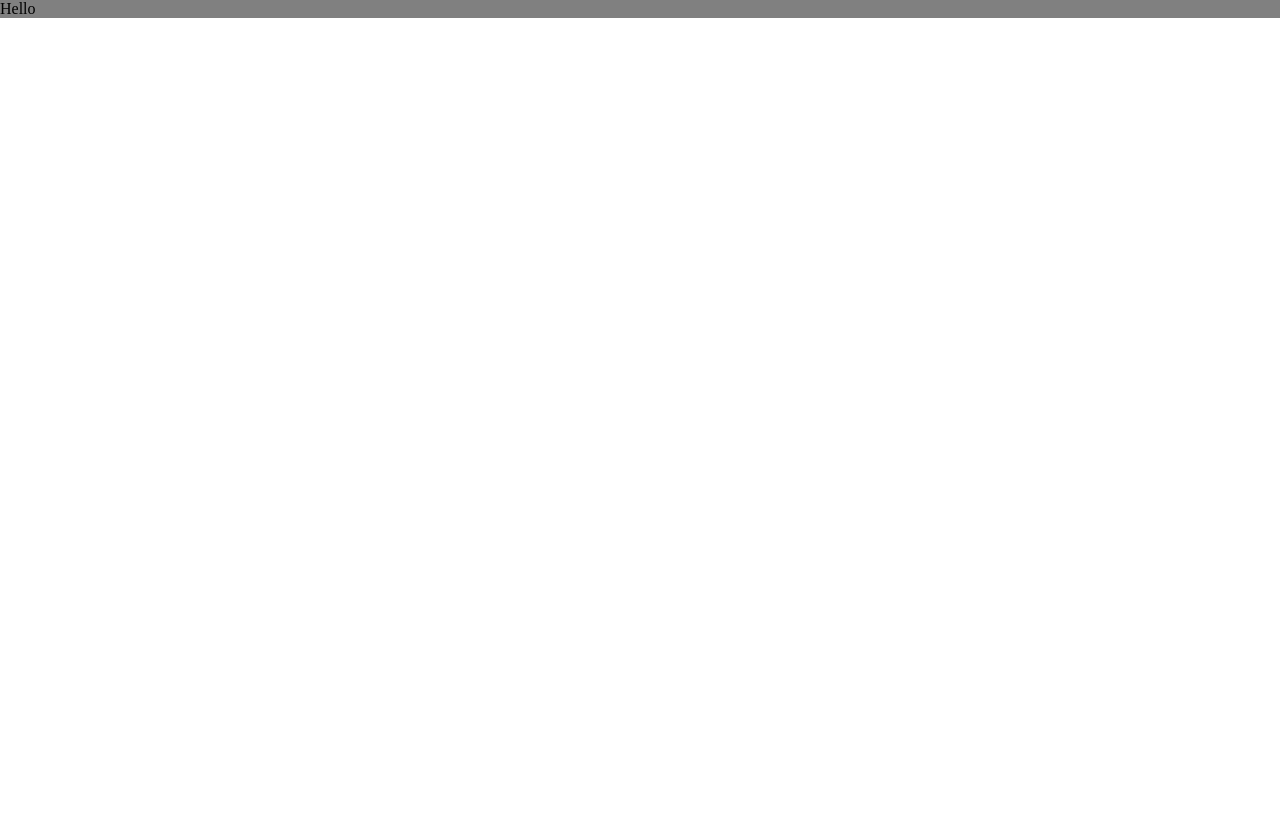
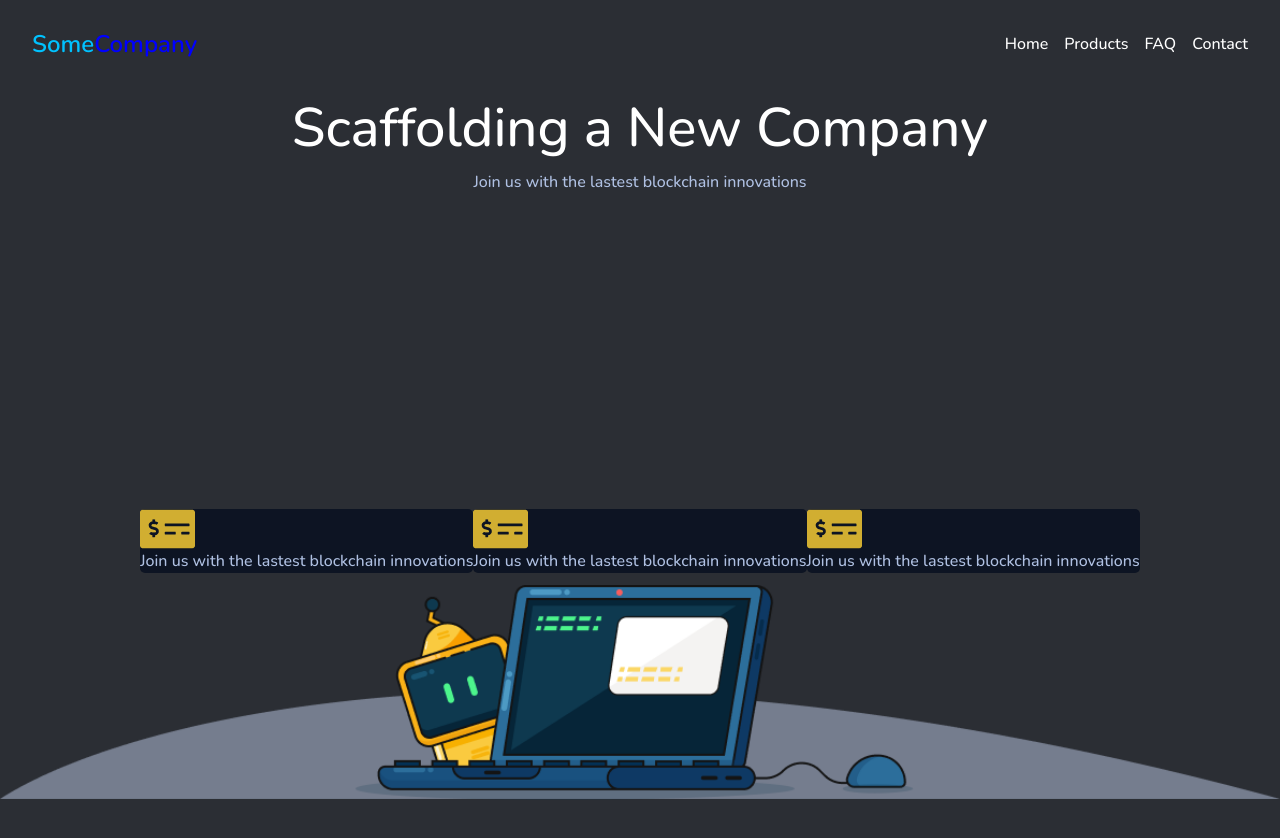
Before and after one commit to sccala/landing-gray, a website: page index.html in a window 1280 px wide. Before the commit the page ends 800 px from the top, so only its background shows below. Drawn offline with nearby package versions, Linux system fonts and the light colour scheme.

Commit message:
desktop style

```diff
--- a/css/index.scss
+++ b/css/index.scss
@@ -1,47 +1,81 @@
-$color-primarydark: gray;
+/* colors */
+$color-primarydark: #2b2e34;
+$color-secondary: #0d1423;
+$color-accent: blue;
+$color-accent2: #00c2ff;
+$color-white: white;
+$color-text: #afc0e2;
 
-:root {
-  /* colors */
-  --clr-dark: 230 35% 7%;
-  --clr-light: 231 77% 90%;
-  --clr-white: 0 0% 100%;
-
-  /* font-sizes */
-  --fs-900: clamp(5rem, 8vw + 1rem, 9.375rem);
-  --fs-800: 3.5rem;
-  --fs-700: clamp(1.1rem, 2vw + 1rem, 2rem);
-  --fs-600: 1rem;
-  --fs-500: 1rem;
-  --fs-400: 0.9375rem;
-  --fs-300: 1rem;
-  --fs-200: 0.875rem;
-
-  /* font-families */
-  --ff-serif: "Bellefair", serif;
-  --ff-sans-cond: "Barlow Condensed", sans-serif;
-  --ff-sans-normal: "Barlow", sans-serif;
+/* font */
+$fontweights: (
+  "light": 300,
+  "regular": 500,
+  "bold": 600
+);
+$fontsizes: (
+  "title": calc(clamp(2rem, 3vw + 1rem, 9rem)),
+  "navtitle": 1.5rem,
+  "navmenu": 1.5rem,
+  "titlecaption": calc(clamp(1rem, 3vw + 1rem, 4rem)),
+  "paragraph": 0.75rem
+);
+// general
+$flex: (
+  display: flex,
+  gap: 1rem
+);
+/* .flex.even-columns > * {
+  width: 100%;
+} */
+$grid: (
+  display: grid,
+  gap: 1rem
+);
+@mixin flex {
+  display: flex;
+  gap: 1rem;
 }
 
-@media (min-width: 35em) {
-  :root {
-    --fs-800: 5rem;
-    --fs-700: 2.5rem;
-    --fs-600: 1.5rem;
-    --fs-500: 1.25rem;
-    --fs-400: 1rem;
+.primary-header {
+  justify-content: space-between;
+  align-items: center;
+  @include flex;
+}
+.primary-navigation {
+  --gap: clamp(1.5rem, 5vw, 3.5rem);
+  --underline-gap: 2rem;
+  list-style: none;
+  margin-block: 2rem;
+  @include flex;
+  a {
+    text-decoration: none;
+    color: white;
   }
 }
 
-@media (min-width: 45em) {
-  :root {
-    /* font-sizes */
-    --fs-800: 6.25rem;
-    --fs-700: 3.5rem;
-    --fs-600: 2rem;
-    --fs-500: 1.75rem;
-    --fs-400: 1.125rem;
-    --fs-300: 1rem;
+.mobile-nav-toggle {
+  display: none;
+}
+/* make images easier to work with */
+img,
+picutre {
+  max-width: 100%;
+  display: block;
+}
+/* remove animations for people who've turned them off */
+@media (prefers-reduced-motion: reduce) {
+  *,
+  *::before,
+  *::after {
+    animation-duration: 0.01ms !important;
+    animation-iteration-count: 1 !important;
+    transition-duration: 0.01ms !important;
+    scroll-behavior: auto !important;
   }
+}
+
+:root {
+  font-family: "Nunito", sans-serif;
 }
 
 /* ------------------- */
@@ -68,6 +102,7 @@ p,
 figure,
 picture {
   margin: 0;
+  font-family: inherit;
 }
 
 h1,
@@ -78,8 +113,77 @@ h5,
 h6,
 p {
   font-weight: 400;
+  font-family: "Nunito", sans-serif;
+}
+body {
+  background-color: $color-primarydark;
+  color: $color-text;
+  line-height: 1.5;
+ display: grid;
+  grid-template-rows: min-content 1fr;
+  overflow-x: hidden;
+}
+.grid-container{
+  min-height: 100vh;
+  display: grid;
+   grid-template-rows: min-content 1fr;
+   text-align: center;
+   place-items: center;
+}
+.container {
+  padding-inline: 2em;
+  margin-inline: auto;
+  max-width: 80rem;
 }
 
-.temp {
-  background-color: $color-primarydark;
+.maintitle {
+  text-align: center;
+  h1 {
+    font-size: map-get($fontsizes, title);
+    color: $color-white;
+    p {
+      color: $color-text;
+      font-size: map-get($fontsizes, titlecaption);
+    }
+  }
 }
+
+
+
+.card {
+  background-color: $color-secondary;
+  height: calc(clamp(30rem, 8vh+1rem ,40rem);
+  width: calc(clamp(26rem, 8vw+1rem ,32rem);
+  text-align: center;
+  border-radius: 5px;
+}
+.cardsection {
+  display: flex;
+  justify-content: space-between;
+}
+.companyname {
+  color: $color-accent2;
+  font-size: map-get($fontsizes, navtitle);
+  font-weight: map-get($fontweights, bold);
+  span {
+    color: $color-accent;
+  }
+}
+.robotimage {
+  background-position: center bottom;
+  width: 100%;
+  position: absolute;
+  left: 0;
+  bottom: 0;
+}
+
+// mobile
+@media(max-width:35em){
+.cardsection{
+  flex-direction:column;
+}
+}
+// tablet
+@media(max-width:45em){
+
+}
--- a/index.html
+++ b/index.html
@@ -4,8 +4,49 @@
     <meta charset="utf-8" />
     <title>Corporate Landing</title>
     <link href="../css/index.css" rel="stylesheet" />
+    <link rel="preconnect" href="https://fonts.googleapis.com" />
+    <link rel="preconnect" href="https://fonts.gstatic.com" crossorigin />
+    <link
+      href="https://fonts.googleapis.com/css2?family=Nunito:wght@300;500;600&display=swap"
+      rel="stylesheet"
+    />
   </head>
-  <body>
-    <p class="temp">Hello</p>
-  </body>
+  <body class="container">
+    <header class="primary-header">
+      <div class="companyname">Some<span>Company</span></div>
+      <nav>
+        <ul class="primary-navigation">
+          <li><a href="#">Home</a></li>
+          <li><a href="#">Products</a></li>
+          <li><a href="#">FAQ</a></li>
+          <li><a href="#">Contact</a></li>
+        </ul>
+      </nav>
+    </header>
+    <main class="grid-container">
+      <div class="maintitle">
+        <h1>Scaffolding a New Company</h1>
+        <p>Join us with the lastest blockchain innovations</p>
+      </div>
+      <div class="cardsection">
+        <div class="card">
+          <img src="../assets/card.png" alt="" />
+          <p>Join us with the lastest blockchain innovations</p>
+        </div>
+        <div class="card">
+          <img src="../assets/card.png" alt="" />
+          <p>Join us with the lastest blockchain innovations</p>
+        </div>
+        <div class="card">
+          <img src="../assets/card.png" alt="" />
+          <p>Join us with the lastest blockchain innovations</p>
+        </div>
+      </div>
+        </body>
+        <picture>
+          <source srcset="../assets/desktop.png" media="(min-width:45em)" />
+          <source srcset="../assets/tablet.png" media="(min-width:35em)" />
+          <img class="robotimage" src="../assets/mobile.png" alt="mr.robot" />
+        </picture>
+    </main>
 </html>
--- a/package.json
+++ b/package.json
@@ -6,7 +6,7 @@
   "scripts": {
     "lite": "lite-server",
     "scss": "node-sass -o css/ css/",
-    "start": "npm run lite",
+    "start": "npm run watch:all",
     "test": "echo \"Error: no test specified\" && exit 1",
     "watch:scss": "onchange 'css/*.scss' -- npm run scss",
     "watch:all": "parallelshell 'npm run watch:scss' 'npm run lite'"
```
Also changed, not shown: design.html (+0 -1 lines), assets/card.png (added), assets/desktop.png (added), assets/mobile.png (added), assets/tablet.png (added), css/index.css, readme.md.
